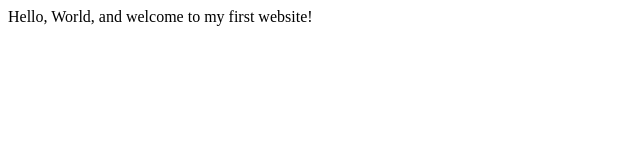
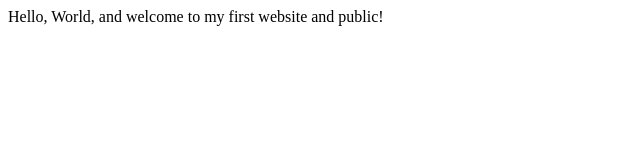
Before and after one commit to buirang/buirang.github.io, a plain HTML site: page index.html in a window 1280 px wide. Shown: the whole page, without its empty margins (0-640 px from the left). Drawn offline with Linux system fonts and the light colour scheme.

Commit message:
Updated index
Changed one word

```diff
--- a/index.html
+++ b/index.html
@@ -6,6 +6,6 @@
         <title>My First Website</title>
     </head>
     <body>
-       Hello, World, and welcome to my first website!
+       Hello, World, and welcome to my first website and public!
     </body>
 </html>
```
